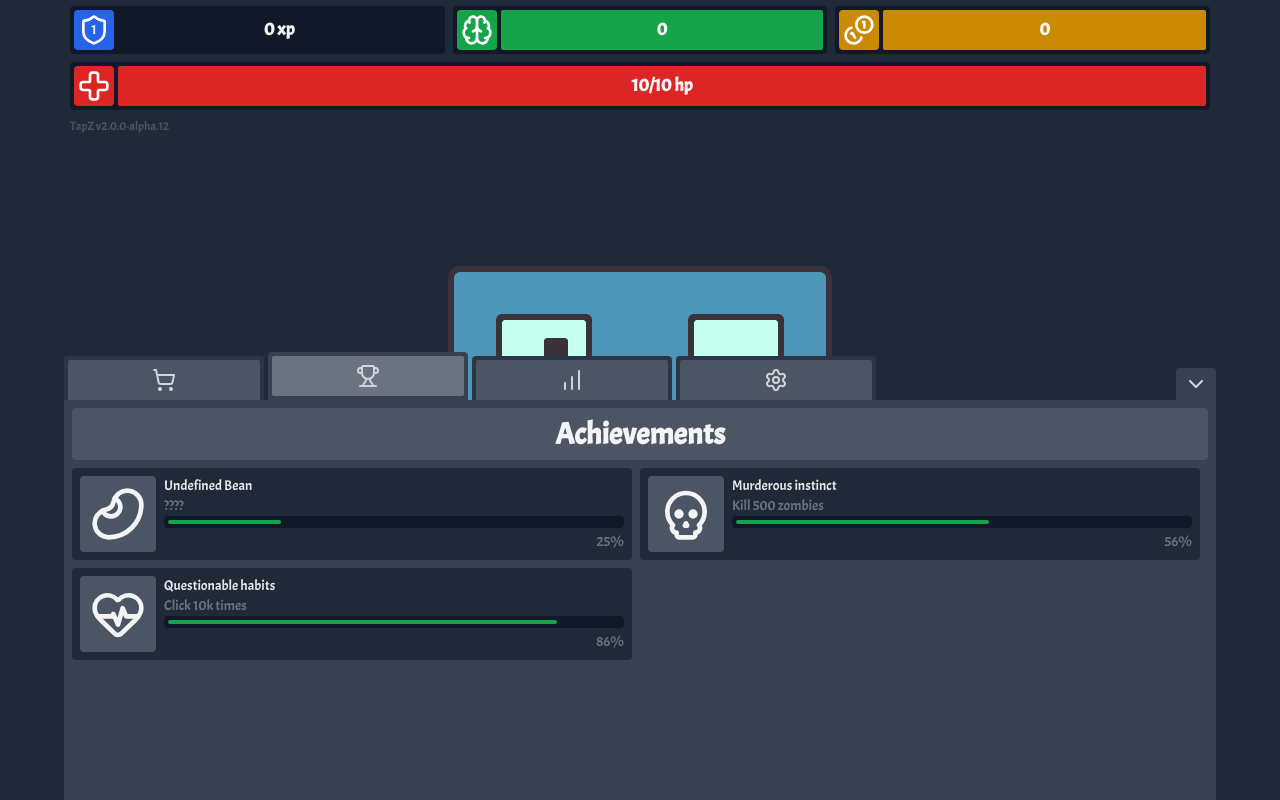
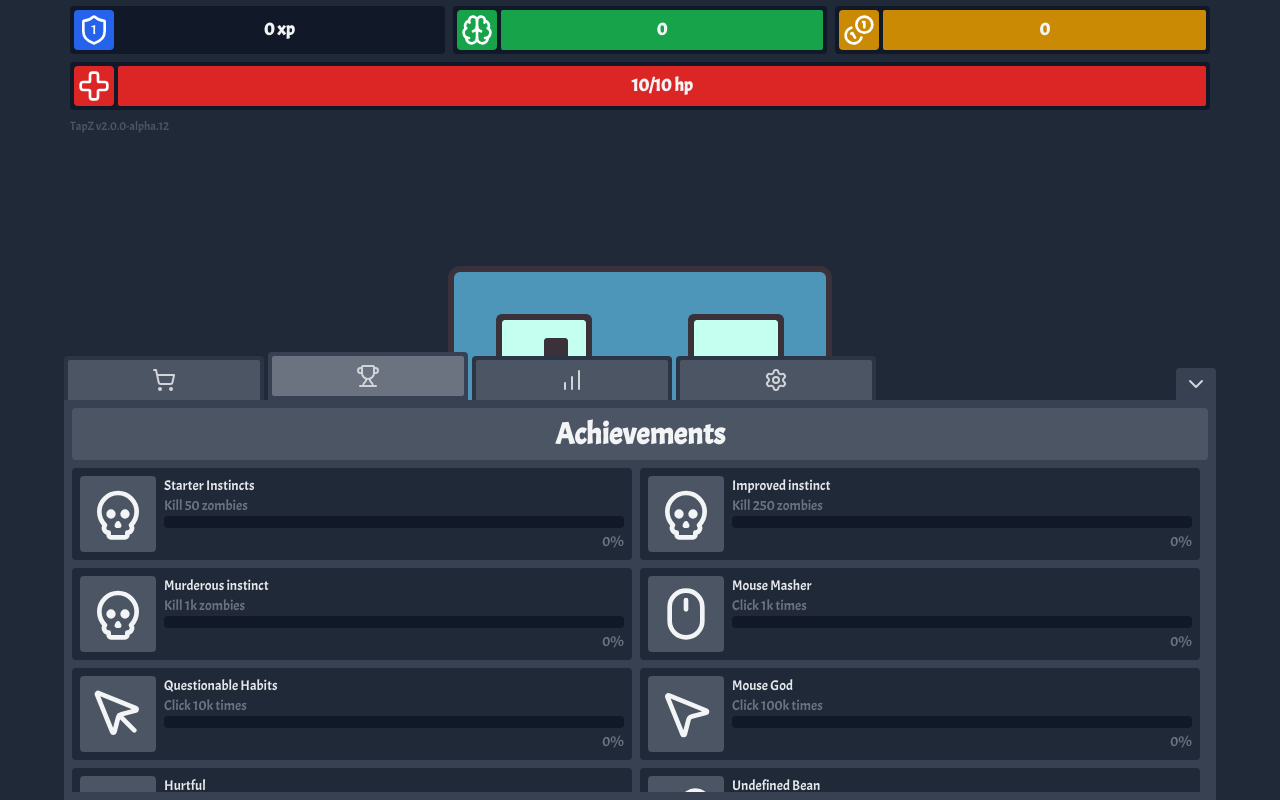
Before and after one commit to wsngamerz/TapZ-Incremental, a SvelteKit app: page /game in a window 1280 px wide. Both pictures are taken after a click on the button 368 px from the left and 778 px from the top of the page. Built offline with nearby package versions, Linux system fonts and the light colour scheme.

Commit message:
feat: implement achievements manager and basic achievements

```diff
--- a/src/components/achievement-item.svelte
+++ b/src/components/achievement-item.svelte
@@ -1,30 +1,26 @@
 <script lang="ts">
-  import type { ComponentType } from "svelte";
+  import type Achievement from "$lib/achievements/achievement";
 
   import Progress from "../components/ui/progress.svelte";
 
-  export let icon: ComponentType;
-  export let name: string;
-  export let description: string;
-  export let status: number;
+  export let achievement: Achievement;
 
+  $: progress = achievement.calculateProgress();
 </script>
 
 <div class="rounded flex gap-2 bg-gray-800 p-2">
-  {#if icon}
-    <div class="flex items-center justify-center p-2 bg-gray-600 rounded aspect-square shrink-0 grow-0">
-      <svelte:component this={icon} class="w-14 h-14" />
-    </div>
-  {/if}
+  <div class={`flex items-center justify-center p-2 bg-gray-600 rounded aspect-square shrink-0 grow-0 ${(progress === 100) ? "border border-amber-400": ""}`}>
+    <svelte:component this={achievement.icon} class="w-14 h-14" />
+  </div>
 
   <div class="flex flex-col flex-grow justify-between text-gray-500 text-sm">
     <div>
-      <h2 class="text-gray-200">{name}</h2>
-      <h3>{description || ""}</h3>
+      <h2 class="text-gray-200">{achievement.name}</h2>
+      <h3>{achievement.description}</h3>
     </div>
     <div class="flex flex-col items-end gap-1">
-      <Progress value={status} colour="green" type="light" />
-      <span>{status}%</span>
+      <Progress value={progress} colour="green" type="light" />
+      <span>{progress}%</span>
     </div>
   </div>
 </div>
--- a/src/components/slideout-pages/achievements.svelte
+++ b/src/components/slideout-pages/achievements.svelte
@@ -1,15 +1,15 @@
 <script lang="ts">
   import Layout from "./layout.svelte";
   import AchievementItem from "../achievement-item.svelte";
-  import { BeanIcon, HeartPulseIcon, SkullIcon } from "lucide-svelte";
+  import { gameManager } from "$lib/store";
 </script>
 
 <Layout>
   <span slot="title">Achievements</span>
 
   <div class="grid md:grid-cols-2 gap-2">
-    <AchievementItem name="Undefined Bean" description="????" icon="{BeanIcon}" status={25} />
-    <AchievementItem name="Murderous instinct" description="Kill 500 zombies" icon="{SkullIcon}" status={56} />
-    <AchievementItem name="Questionable habits" description="Click 10k times" icon="{HeartPulseIcon}" status={86} />
+    {#each $gameManager.achievementManager.getAchievements() as achievement}
+      <AchievementItem achievement="{achievement}" />
+    {/each}
   </div>
 </Layout>
--- /dev/null
+++ b/src/lib/achievements/achievement.ts
@@ -0,0 +1,44 @@
+import type { GameManager } from '$lib/gameManager';
+import { getReflected } from '$lib/utils';
+
+export default class Achievement {
+	public id: string;
+	public name: string;
+	public icon: any;
+	public description: string;
+	public metric: string;
+	public target: number;
+
+	private _gameManager: GameManager | undefined;
+
+	constructor(
+		id: string,
+		name: string,
+		icon: any,
+		description: string,
+		metric: string,
+		target: number
+	) {
+		this.id = id;
+		this.name = name;
+		this.icon = icon;
+		this.description = description;
+		this.metric = metric;
+		this.target = target;
+	}
+
+	get gameManager(): GameManager {
+		if (!this._gameManager) throw new Error('GameManager is not set');
+
+		return this._gameManager;
+	}
+
+	set gameManager(value: GameManager) {
+		this._gameManager = value;
+	}
+
+	public calculateProgress(): number {
+		const currentVal = getReflected<number>(this.gameManager.saveData, this.metric);
+		return Math.round(Math.min(currentVal / this.target, 1) * 100);
+	}
+}
--- /dev/null
+++ b/src/lib/achievements/achievementManager.ts
@@ -0,0 +1,24 @@
+import type Achievement from '$lib/achievements/achievement';
+import type { GameManager } from '$lib/gameManager';
+
+export default class AchievementManager {
+	private achievements: Achievement[] = [];
+	private readonly gameManager: GameManager;
+
+	constructor(gameManager: GameManager) {
+		this.gameManager = gameManager;
+	}
+
+	public registerAchievement(achievement: Achievement) {
+		achievement.gameManager = this.gameManager;
+		this.achievements.push(achievement);
+	}
+
+	public getAchievement(id: string) {
+		return this.achievements.find((a) => a.id === id);
+	}
+
+	public getAchievements() {
+		return this.achievements;
+	}
+}
--- /dev/null
+++ b/src/lib/achievements/index.ts
@@ -0,0 +1,86 @@
+import Achievement from '$lib/achievements/achievement';
+import {
+	BeanIcon,
+	HeartPulseIcon,
+	MouseIcon,
+	MousePointer2Icon,
+	MousePointerIcon,
+	SkullIcon
+} from 'lucide-svelte';
+
+const METRICS = {
+	CURRENT_MONEY: 'resources.money',
+	CURRENT_BRAINS: 'resources.brains',
+	TOTAL_CLICKS: 'stats.clicks',
+	TOTAL_KILLS: 'stats.kills',
+	TOTAL_DAMAGE_DEALT: 'stats.damageDealt'
+};
+
+export const ACHIEVEMENTS: Achievement[] = [
+	new Achievement(
+		'starterInstinct',
+		'Starter Instincts',
+		SkullIcon,
+		'Kill 50 zombies',
+		METRICS.TOTAL_KILLS,
+		50
+	),
+	new Achievement(
+		'improvedInstinct',
+		'Improved instinct',
+		SkullIcon,
+		'Kill 250 zombies',
+		METRICS.TOTAL_KILLS,
+		250
+	),
+	new Achievement(
+		'murderousInstinct',
+		'Murderous instinct',
+		SkullIcon,
+		'Kill 1k zombies',
+		METRICS.TOTAL_KILLS,
+		1_000
+	),
+
+	new Achievement(
+		'mouseMasher',
+		'Mouse Masher',
+		MouseIcon,
+		'Click 1k times',
+		METRICS.TOTAL_CLICKS,
+		1_000
+	),
+	new Achievement(
+		'questionableHabits',
+		'Questionable Habits',
+		MousePointerIcon,
+		'Click 10k times',
+		METRICS.TOTAL_CLICKS,
+		10_000
+	),
+	new Achievement(
+		'mouseGod',
+		'Mouse God',
+		MousePointer2Icon,
+		'Click 100k times',
+		METRICS.TOTAL_CLICKS,
+		10_000
+	),
+
+	new Achievement(
+		'hurtful',
+		'Hurtful',
+		HeartPulseIcon,
+		'Deal 1k damage',
+		METRICS.TOTAL_DAMAGE_DEALT,
+		1_000
+	),
+	new Achievement(
+		'undefinedBean',
+		'Undefined Bean',
+		BeanIcon,
+		'????',
+		METRICS.TOTAL_DAMAGE_DEALT,
+		100_000
+	)
+];
--- a/src/lib/game.ts
+++ b/src/lib/game.ts
@@ -2,6 +2,7 @@ import { gameManager, updateGameManager } from '$lib/store';
 import { AUTOSAVE_INTERVAL, RESPAWN_COOLDOWN, TICK_INTERVAL, VERSION } from '$lib/data';
 import type { GameManager } from '$lib/gameManager';
 import { UPGRADES } from '$lib/upgrades';
+import { ACHIEVEMENTS } from '$lib/achievements';
 
 let gameManagerInstance: GameManager;
 gameManager.subscribe((m) => (gameManagerInstance = m));
@@ -16,8 +17,10 @@ export function startGame() {
 	console.log('autosave interval', AUTOSAVE_INTERVAL);
 	console.log('version', VERSION);
 
-	// register upgrades
 	UPGRADES.forEach((upgrade) => gameManagerInstance.upgradeManager.registerUpgrade(upgrade));
+	ACHIEVEMENTS.forEach((achievement) =>
+		gameManagerInstance.achievementManager.registerAchievement(achievement)
+	);
 
 	// check that the user has at least level 1 in the player upgrade
 	if (gameManagerInstance.saveData.upgrades.player.level < 1) {
--- a/src/lib/gameManager.ts
+++ b/src/lib/gameManager.ts
@@ -1,5 +1,6 @@
 import type { DpsUpgrade } from '$lib/upgrades/dpsUpgrade';
 
+import AchievementManager from '$lib/achievements/achievementManager';
 import { SaveData } from '$lib/savedata';
 import { UpgradeManager } from '$lib/upgrades/upgradeManager';
 import { UpgradeType } from '$lib/upgrades/upgradeType';
@@ -9,6 +10,7 @@ import type { PlayerUpgrade } from '$lib/upgrades/playerUpgrade';
 export class GameManager {
 	public saveData: SaveData;
 	public upgradeManager = new UpgradeManager(this);
+	public achievementManager = new AchievementManager(this);
 
 	constructor() {
 		this.saveData = SaveData.load();
--- /dev/null
+++ b/src/lib/utils.ts
@@ -0,0 +1,3 @@
+export function getReflected<T>(from: any, path: string): T {
+	return path.split('.').reduce((obj, key) => obj && obj[key], from) as T;
+}
```
